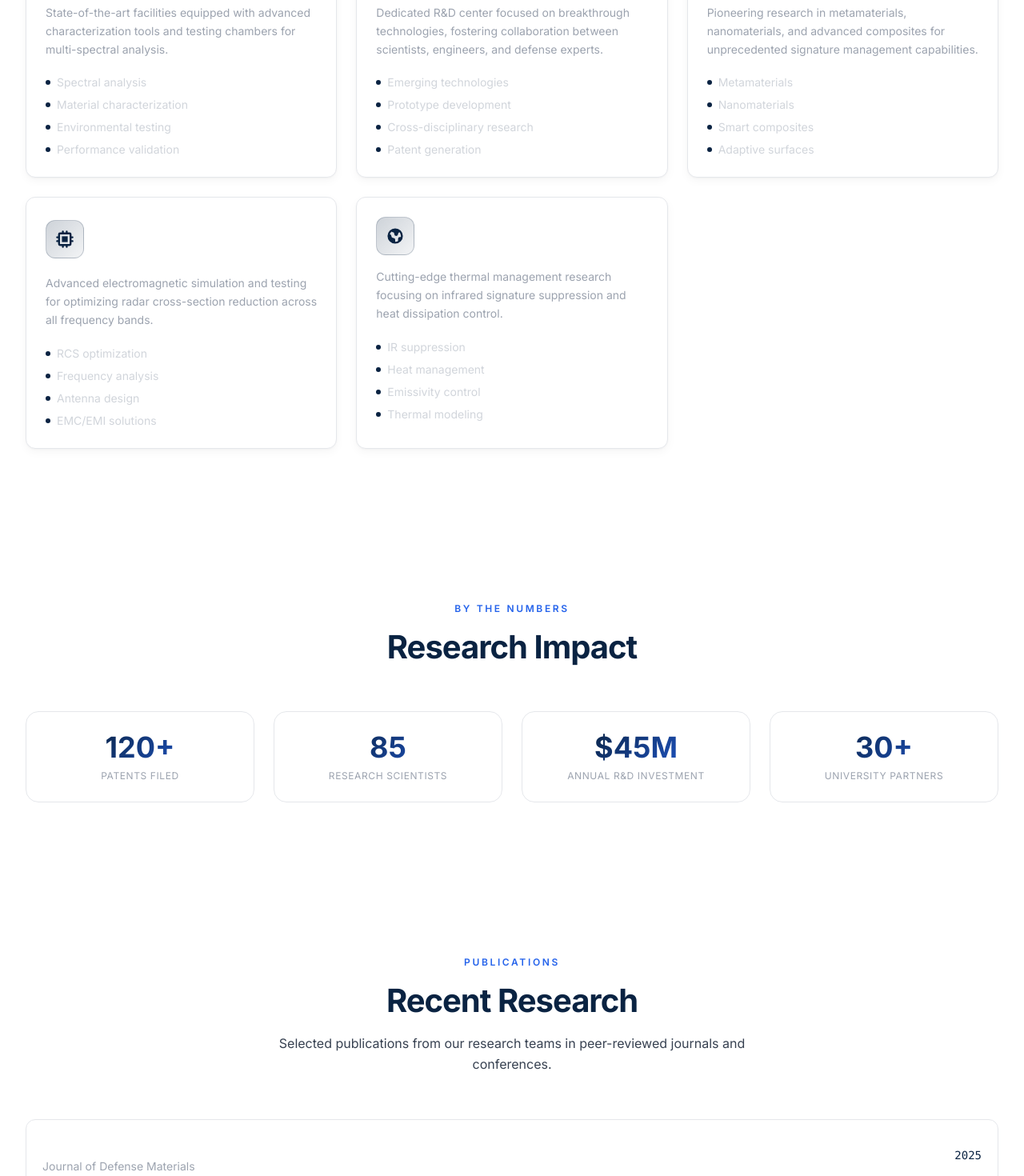
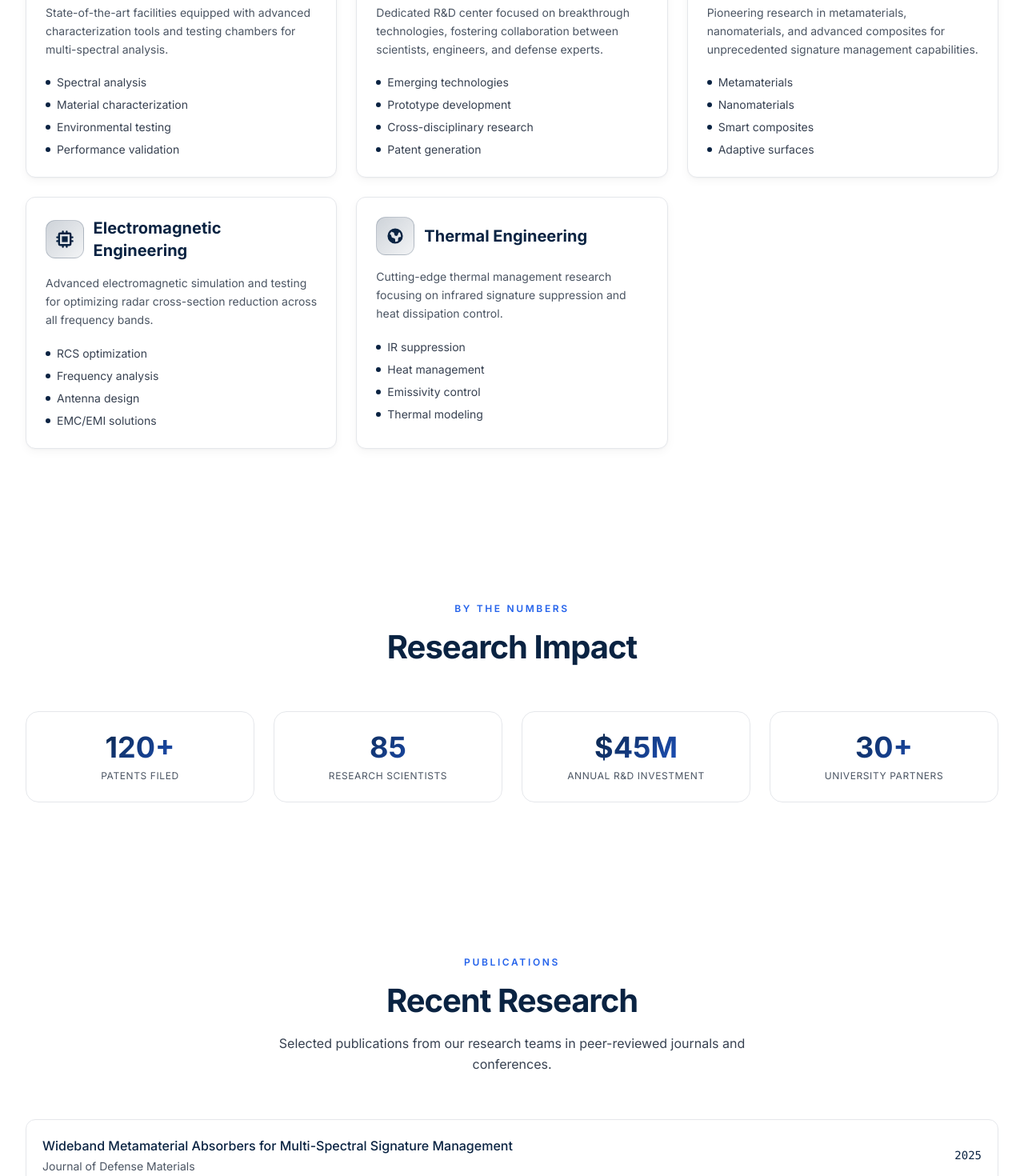
Before and after one commit to Ayush-2-singh/health-stealth-, a Next.js app: page /research in a window 1280 px wide. Shown: the part 1060-2530 px from the top of the page at 80% size. Built offline with nearby package versions, Linux system fonts and the light colour scheme.

Commit message:
fix: resolve white-on-white color visibility in src/app/research/page.tsx

```diff
--- a/src/app/research/page.tsx
+++ b/src/app/research/page.tsx
@@ -22,12 +22,12 @@ export default function Research() {
                 <GlassCard key={area.id} delay={i * 0.1}>
                   <div className="flex items-center gap-3 mb-4">
                     <div className="w-12 h-12 bg-gradient-to-br from-primary/20 to-primary/5 border border-primary/20 rounded-xl flex items-center justify-center"><Icon className="w-6 h-6 text-primary" /></div>
-                    <h3 className="text-xl font-bold text-white">{area.title}</h3>
+                    <h3 className="text-xl font-bold text-heading">{area.title}</h3>
                   </div>
-                  <p className="text-sm text-gray-400 leading-relaxed mb-5">{area.description}</p>
+                  <p className="text-sm text-gray-600 leading-relaxed mb-5">{area.description}</p>
                   <div className="space-y-2">
                     {area.focus.map((item) => (
-                      <div key={item} className="flex items-center gap-2 text-sm text-gray-300"><span className="w-1.5 h-1.5 bg-primary rounded-full" />{item}</div>
+                      <div key={item} className="flex items-center gap-2 text-sm text-gray-700"><span className="w-1.5 h-1.5 bg-primary rounded-full" />{item}</div>
                     ))}
                   </div>
                 </GlassCard>
@@ -46,9 +46,9 @@ export default function Research() {
               { value: "$45M", label: "Annual R&D Investment" },
               { value: "30+", label: "University Partners" },
             ].map((stat, i) => (
-              <motion.div key={i} initial={{ opacity: 0, y: 30 }} whileInView={{ opacity: 1, y: 0 }} viewport={{ once: true }} transition={{ duration: 0.6, delay: i * 0.1 }} className="bg-card border border-border rounded-2xl p-6 text-center">
+              <motion.div key={i} initial={{ opacity: 0, y: 30 }} whileInView={{ opacity: 1, y: 0 }} viewport={{ once: true }} transition={{ duration: 0.6, delay: i * 0.1 }} className="bg-white border border-border rounded-2xl p-6 text-center">
                 <div className="text-3xl md:text-4xl font-bold gradient-text-blue mb-2">{stat.value}</div>
-                <div className="text-xs text-gray-400 uppercase tracking-wider">{stat.label}</div>
+                <div className="text-xs text-gray-600 uppercase tracking-wider">{stat.label}</div>
               </motion.div>
             ))}
           </div>
@@ -64,10 +64,10 @@ export default function Research() {
               { title: "AI-Driven Real-Time Signature Optimization", journal: "IEEE Transactions on Defense Systems", year: "2024" },
               { title: "Nanostructured Coatings for UV Signature Suppression", journal: "Defense Technology Review", year: "2024" },
             ].map((pub, i) => (
-              <motion.div key={i} initial={{ opacity: 0, x: -20 }} whileInView={{ opacity: 1, x: 0 }} viewport={{ once: true }} transition={{ duration: 0.5, delay: i * 0.1 }} className="bg-card border border-border rounded-xl p-5 hover:border-primary/30 transition-colors flex flex-col md:flex-row md:items-center justify-between gap-3">
+              <motion.div key={i} initial={{ opacity: 0, x: -20 }} whileInView={{ opacity: 1, x: 0 }} viewport={{ once: true }} transition={{ duration: 0.5, delay: i * 0.1 }} className="bg-white border border-border rounded-xl p-5 hover:border-primary/30 transition-colors flex flex-col md:flex-row md:items-center justify-between gap-3">
                 <div>
-                  <h4 className="text-white font-medium mb-1">{pub.title}</h4>
-                  <div className="text-sm text-gray-400">{pub.journal}</div>
+                  <h4 className="text-heading font-medium mb-1">{pub.title}</h4>
+                  <div className="text-sm text-gray-600">{pub.journal}</div>
                 </div>
                 <div className="text-sm text-primary font-mono">{pub.year}</div>
               </motion.div>
```
